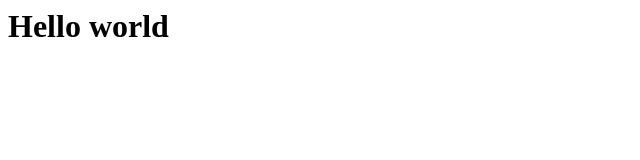
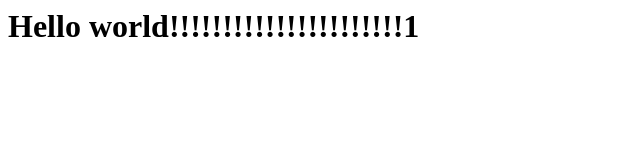
Before and after one commit to geanrazera/Minicurso-ProjetoWeb, a plain HTML site: page index.html in a window 1280 px wide. Shown: the whole page, without its empty margins (0-640 px from the left). Drawn offline with Linux system fonts and the light colour scheme.

Commit message:
adicionadas exclamações ao h1

```diff
--- a/index.html
+++ b/index.html
@@ -5,6 +5,6 @@
 	</title>
 </head>
 <body>
-	<h1>Hello world</h1>
+	<h1>Hello world!!!!!!!!!!!!!!!!!!!!!!1</h1>
 </body>
 </html>
```
